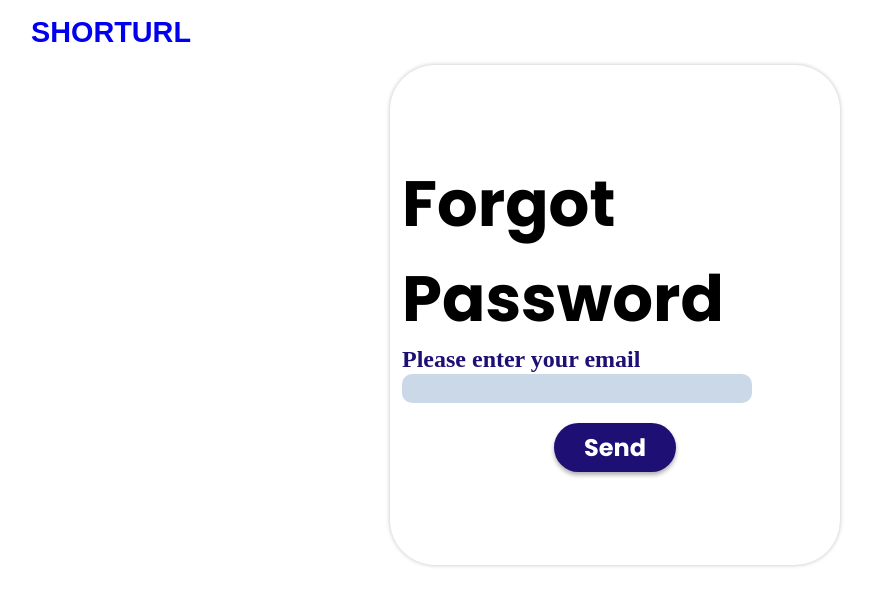
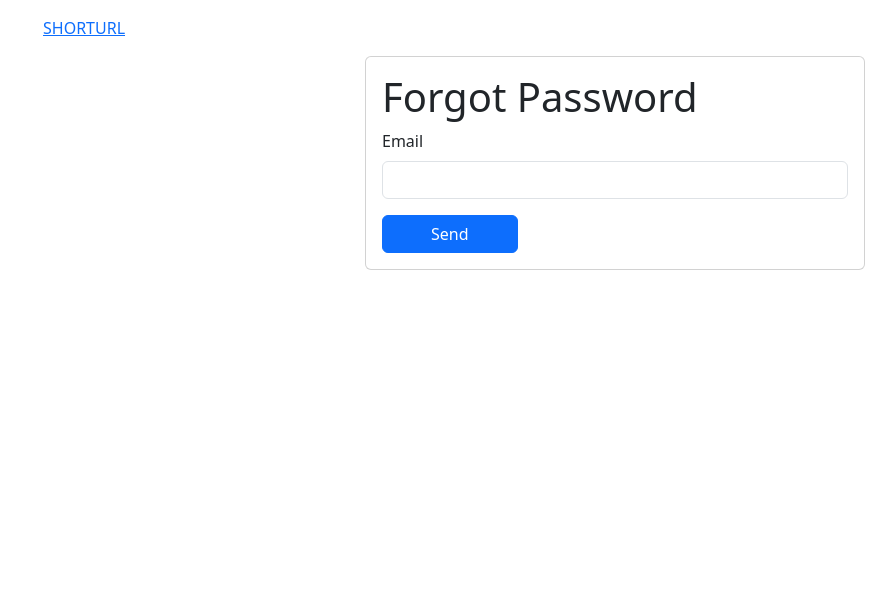
Before and after one commit to arabeladuran/snipurl, a PHP site: page /SnipURL/forgot-password.php in a window 1280 px wide. Shown: the top 606 px of the page, without its empty margins (25-921 px from the left). Run offline with PHP 8.4, Linux system fonts and the light colour scheme; some web fonts are replaced.

Commit message:
merge w nav b

```diff
--- a/forgot-password.php
+++ b/forgot-password.php
@@ -2,6 +2,11 @@
 if ($_SERVER["REQUEST_METHOD"] === "POST") {
     $email = trim($_POST["email"]);
 
+    if (empty($email)) {
+        $invalid_email = true;
+    }
+
+    if (!$invalid_email) {
         // generate random token and create hash value
         $token = bin2hex(random_bytes(16));
         $token_hash = hash("sha256", $token);
@@ -44,10 +49,11 @@ if ($_SERVER["REQUEST_METHOD"] === "POST") {
             try {
                 $mail->send();
             } catch (Exception $e) {
-            echo "Message could not be sent. Mailer error: {$mail->ErrorInfo}";
+                $error = "Message could not be sent. Mailer error: {$mail->ErrorInfo}";
             }
         } else {
             $invalid_email = true;
+        }
     }
 }
 ?>
@@ -59,33 +65,42 @@ if ($_SERVER["REQUEST_METHOD"] === "POST") {
     <meta charset="UTF-8">
     <meta name="viewport" content="width=device-width, initial-scale=1.0">
     <title>Forgot Password</title>
-    <link href="styles/global.css" rel="stylesheet">
+    <link href="https://cdn.jsdelivr.net/npm/bootstrap@5.3.3/dist/css/bootstrap.min.css" rel="stylesheet">
 </head>
 
 <body>
     <!-- to be edited / removed-->
-    <nav>
+    <div class="container" style="max-width: 1200px;">
+        <nav class="navbar p-3">
             <a href="index.php" class="nav-logo">SHORTURL</a>
         </nav>
+    </div>
 
     <main>
-        <div class="container" id="form-cnt">
+        <div class="container">
+            <div class="card mx-auto" style="max-width: 500px;">
+                <div class="card-body">
                     <h1> Forgot Password </h1>
 
+                    <?php if (isset($email_sent)): ?>
+                        <div class="alert alert-success mt-3">If we find a matching account, we'll send you an email with password recovery instructions. Didn't receive an email? Check your spam folder or try another email address.</div>
+                    <?php elseif (isset($invalid_email)): ?>
+                        <div class="alert alert-danger mt-3">
+                           Please enter your email address.
+                        </div>
+                    <?php endif; ?>
+
                     <form action="forgot-password.php" method="post">
-                <div>
-                    <label for="email">Please enter your email</label>
-                    <input type="email" id="email" name="email">
+                        <div class="mb-3">
+                            <label for="email" class="form-label">Email</label>
+                            <input type="email" id="email" name="email" class="form-control">
                         </div>
 
-                <button class="btn" id="form-btn">Send</button>
-
-                <?php if (isset($email_sent)): ?>
-                    <span class="invalid">If we find a matching account, we'll send you an email with password recovery instructions. Didn't receive an email? Check your spam folder or try another email address.</span>
-                <?php endif; ?>
+                        <button class="btn btn-primary px-5">Send</button>
                     </form>
                 </div>
-
+            </div>
+        </div>
     </main>
 </body>
 
```
Also changed, not shown: signup-success.php (+13 -24 lines). Lines whose indentation alone changed are shown as unchanged.
